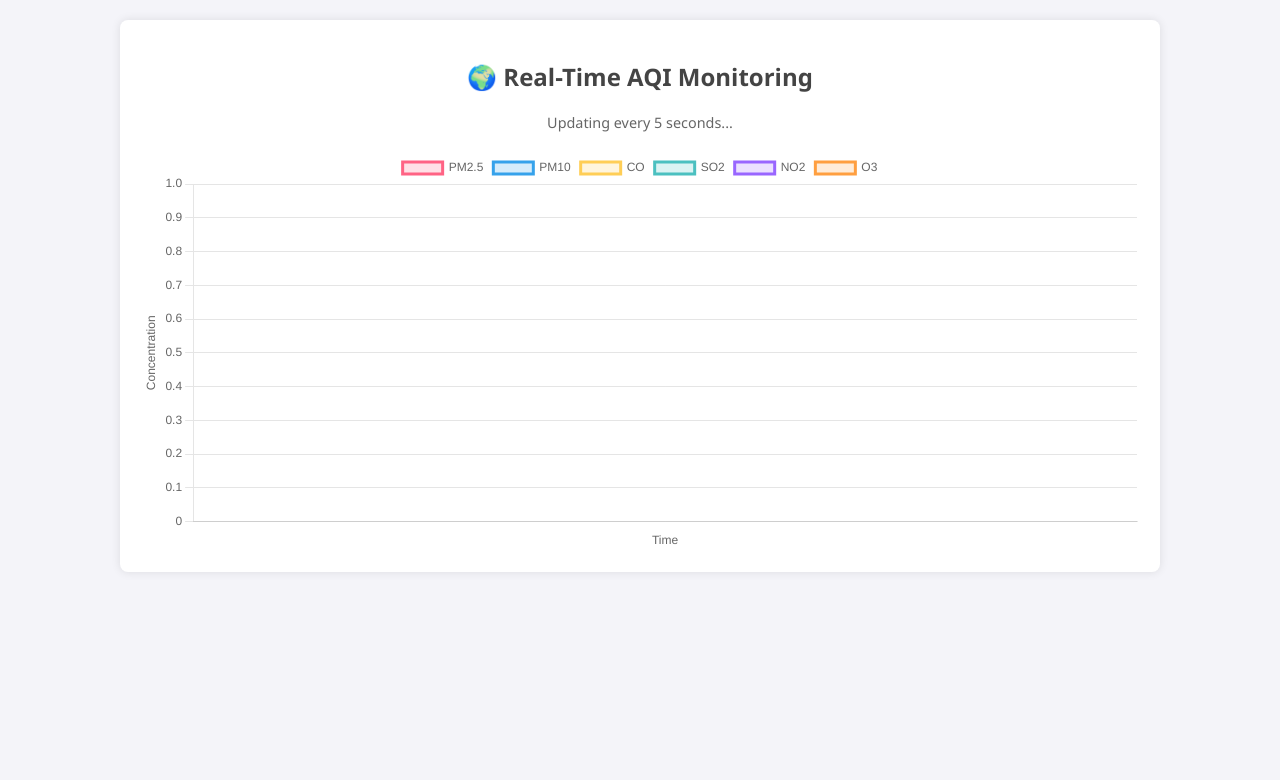
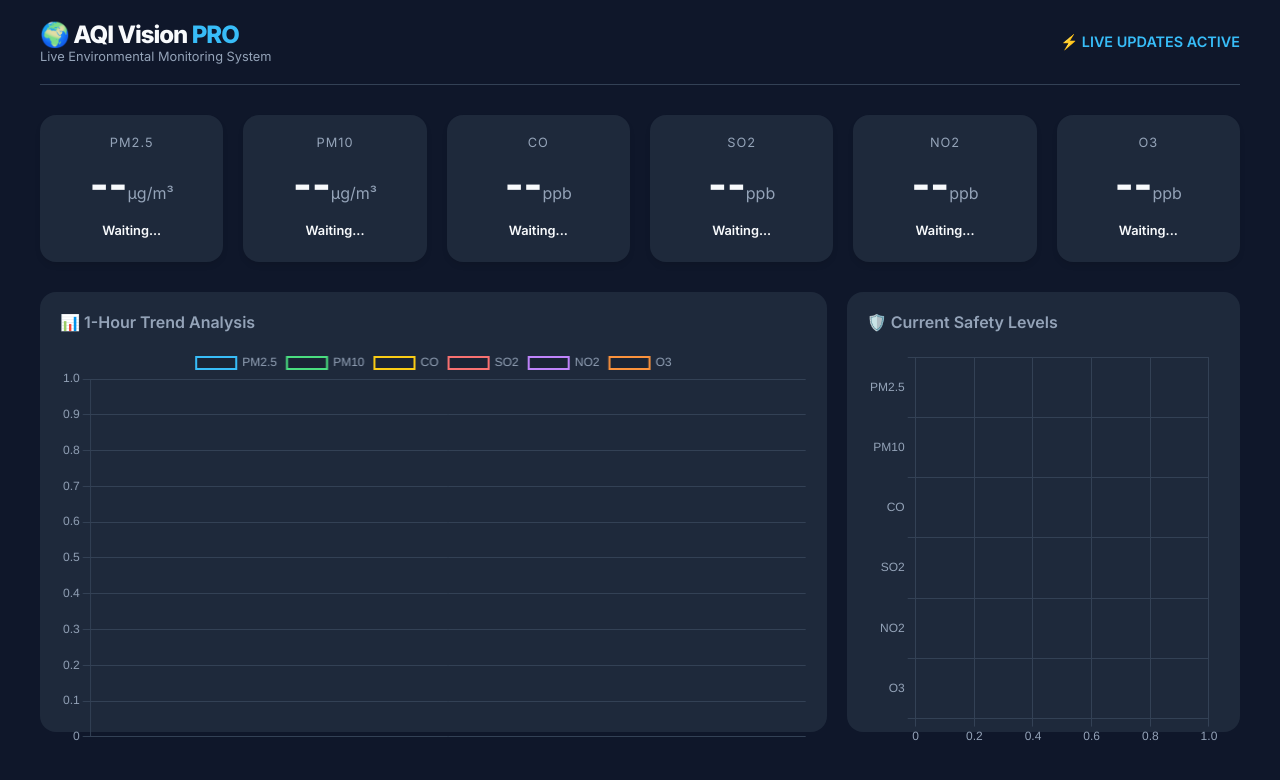
Before and after one commit to Martian453/AQI, a Flask app: page / in a window 1280 px wide. Shown: the top 780 px of the page. Run offline with Flask 3, Linux system fonts and the light colour scheme; data that the repository does not hold is empty.

Commit message:
Final V1.0: Premium Dashboard, Burst Mode OCR, Stability Fixes

```diff
--- a/app.py
+++ b/app.py
@@ -24,15 +24,21 @@ def data():
     rows = get_data()
 
     # Structure data for Chart.js
+    # Filter function: Keep value if not None and < 2000, else 0
+    def clean(val):
+        if val is None: return 0
+        if val > 2000: return 0 # Filter huge OCR errors
+        return val
+
     # Row format: (id, timestamp, pm25, pm10, co, so2, no2, o3)
     response = {
         "timestamps": [r[1] for r in rows],
-        "pm25": [r[2] if r[2] is not None else 0 for r in rows],
-        "pm10": [r[3] if r[3] is not None else 0 for r in rows],
-        "co":   [r[4] if r[4] is not None else 0 for r in rows],
-        "so2":  [r[5] if r[5] is not None else 0 for r in rows],
-        "no2":  [r[6] if r[6] is not None else 0 for r in rows],
-        "o3":   [r[7] if r[7] is not None else 0 for r in rows]
+        "pm25": [clean(r[2]) for r in rows],
+        "pm10": [clean(r[3]) for r in rows],
+        "co":   [clean(r[4]) for r in rows],
+        "so2":  [clean(r[5]) for r in rows],
+        "no2":  [clean(r[6]) for r in rows],
+        "o3":   [clean(r[7]) for r in rows]
     }
     return jsonify(response)
 
--- a/templates/dashboard.html
+++ b/templates/dashboard.html
@@ -4,115 +4,264 @@
 <head>
     <meta charset="UTF-8">
     <meta name="viewport" content="width=device-width, initial-scale=1.0">
-    <title>AQI Vision Dashboard</title>
+    <title>AQI Vision Premium Dashboard</title>
     <!-- Chart.js CDN -->
     <script src="https://cdn.jsdelivr.net/npm/chart.js"></script>
+    <link href="https://fonts.googleapis.com/css2?family=Inter:wght@300;400;600;800&display=swap" rel="stylesheet">
     <style>
+        :root {
+            --bg: #0f172a;
+            --card-bg: #1e293b;
+            --text-main: #f8fafc;
+            --text-muted: #94a3b8;
+            --accent: #38bdf8;
+            --good: #4ade80;
+            --moderate: #facc15;
+            --unhealthy: #f87171;
+            --hazardous: #c084fc;
+        }
+
         body {
-            font-family: 'Segoe UI', Tahoma, Geneva, Verdana, sans-serif;
-            background-color: #f4f4f9;
-            color: #333;
+            font-family: 'Inter', sans-serif;
+            background-color: var(--bg);
+            color: var(--text-main);
             margin: 0;
             padding: 20px;
         }
 
         .container {
-            max-width: 1000px;
+            max-width: 1200px;
             margin: 0 auto;
-            background: white;
-            padding: 20px;
-            box-shadow: 0 0 10px rgba(0, 0, 0, 0.1);
-            border-radius: 8px;
         }
 
-        h2 {
-            text-align: center;
-            color: #444;
+        header {
+            display: flex;
+            justify-content: space-between;
+            align-items: center;
+            margin-bottom: 30px;
+            border-bottom: 1px solid #334155;
+            padding-bottom: 20px;
         }
 
-        .chart-container {
-            position: relative;
-            height: 50vh;
-            width: 100%;
-            margin-top: 20px;
+        h2 { margin: 0; font-weight: 800; letter-spacing: -1px; }
+        .status { font-size: 0.9em; color: var(--accent); font-weight: 600; }
+
+        /* LIVE CARDS GRID */
+        .cards-grid {
+            display: grid;
+            grid-template-columns: repeat(auto-fit, minmax(160px, 1fr));
+            gap: 20px;
+            margin-bottom: 30px;
         }
 
-        .status {
+        .card {
+            background-color: var(--card-bg);
+            padding: 20px;
+            border-radius: 16px;
             text-align: center;
-            margin-top: 10px;
-            font-size: 0.9em;
-            color: #666;
+            box-shadow: 0 4px 6px -1px rgba(0, 0, 0, 0.1);
+            transition: transform 0.2s;
         }
+        .card:hover { transform: translateY(-5px); }
+
+        .card-label { color: var(--text-muted); font-size: 0.8em; text-transform: uppercase; letter-spacing: 1px; }
+        .card-value { font-size: 2.5em; font-weight: 800; margin: 10px 0; }
+        .card-unit { font-size: 0.4em; color: var(--text-muted); font-weight: 400; }
+        .card-indicator { font-size: 0.8em; font-weight: 600; padding: 4px 12px; border-radius: 20px; display: inline-block;}
+
+        /* SAFE COLORS */
+        .safe { color: var(--good); }
+        .mod { color: var(--moderate); }
+        .dang { color: var(--unhealthy); }
+        .bg-safe { background: rgba(74, 222, 128, 0.2); color: var(--good); }
+        .bg-mod { background: rgba(250, 204, 21, 0.2); color: var(--moderate); }
+        .bg-dang { background: rgba(248, 113, 113, 0.2); color: var(--unhealthy); }
+
+        /* CHARTS SECTION */
+        .charts-row {
+            display: grid;
+            grid-template-columns: 2fr 1fr;
+            gap: 20px;
+        }
+
+        .chart-box {
+            background: var(--card-bg);
+            padding: 20px;
+            border-radius: 16px;
+            height: 400px;
+            position: relative;
+        }
+        .chart-title { margin-bottom: 15px; font-weight: 600; color: var(--text-muted); }
+
     </style>
 </head>
 
 <body>
 
     <div class="container">
-        <h2>🌍 Real-Time AQI Monitoring</h2>
-        <div class="status">Updating every 5 seconds...</div>
+        <header>
+            <div>
+                <h2>🌍 AQI Vision <span style="color:var(--accent)">PRO</span></h2>
+                <div style="font-size:0.8em; color:var(--text-muted)">Live Environmental Monitoring System</div>
+            </div>
+            <div class="status">⚡ LIVE UPDATES ACTIVE</div>
+        </header>
 
-        <div class="chart-container">
-            <canvas id="aqiChart"></canvas>
+        <!-- LIVE SCORE CARDS -->
+        <div class="cards-grid" id="cards-container">
+            <!-- Injected by JS -->
+        </div>
+
+        <!-- CHARTS -->
+        <div class="charts-row">
+            <div class="chart-box">
+                <div class="chart-title">📊 1-Hour Trend Analysis</div>
+                <canvas id="trendChart"></canvas>
+            </div>
+            <div class="chart-box">
+                <div class="chart-title">🛡️ Current Safety Levels</div>
+                <canvas id="safetyChart"></canvas>
+            </div>
         </div>
     </div>
 
     <script>
-        const ctx = document.getElementById('aqiChart').getContext('2d');
+        // CONFIGURATION
+        const POLLUTANTS = ['PM2.5', 'PM10', 'CO', 'SO2', 'NO2', 'O3'];
+        const UNITS = { 'PM2.5': 'µg/m³', 'PM10': 'µg/m³', 'CO': 'ppb', 'SO2': 'ppb', 'NO2': 'ppb', 'O3': 'ppb' };
 
-        const aqiChart = new Chart(ctx, {
+        // Limits for "Good" air (simplified for visual demo)
+        const LIMITS = { 'PM2.5': 30, 'PM10': 50, 'CO': 100, 'SO2': 20, 'NO2': 40, 'O3': 60 };
+
+        // 1. SETUP CARDS
+        const cardsHTML = POLLUTANTS.map(p => `
+            <div class="card">
+                <div class="card-label">${p}</div>
+                <div class="card-value" id="val-${p}">--<span class="card-unit">${UNITS[p]}</span></div>
+                <div class="card-indicator" id="ind-${p}">Waiting...</div>
+            </div>
+        `).join('');
+        document.getElementById('cards-container').innerHTML = cardsHTML;
+
+        // 2. SETUP CHARTS
+        Chart.defaults.color = '#94a3b8';
+        Chart.defaults.borderColor = '#334155';
+
+        const ctxTrend = document.getElementById('trendChart').getContext('2d');
+        const trendChart = new Chart(ctxTrend, {
             type: 'line',
             data: {
                 labels: [],
-                datasets: [
-                    { label: 'PM2.5', borderColor: '#FF6384', backgroundColor: 'rgba(255, 99, 132, 0.2)', data: [] },
-                    { label: 'PM10', borderColor: '#36A2EB', backgroundColor: 'rgba(54, 162, 235, 0.2)', data: [] },
-                    { label: 'CO', borderColor: '#FFCE56', backgroundColor: 'rgba(255, 206, 86, 0.2)', data: [] },
-                    { label: 'SO2', borderColor: '#4BC0C0', backgroundColor: 'rgba(75, 192, 192, 0.2)', data: [] },
-                    { label: 'NO2', borderColor: '#9966FF', backgroundColor: 'rgba(153, 102, 255, 0.2)', data: [] },
-                    { label: 'O3', borderColor: '#FF9F40', backgroundColor: 'rgba(255, 159, 64, 0.2)', data: [] }
-                ]
+                datasets: POLLUTANTS.map((p, i) => ({
+                    label: p,
+                    data: [],
+                    borderColor: ['#38bdf8', '#4ade80', '#facc15', '#f87171', '#c084fc', '#fb923c'][i],
+                    tension: 0.4,
+                    borderWidth: 2,
+                    pointRadius: 0
+                }))
             },
             options: {
                 responsive: true,
                 maintainAspectRatio: false,
-                scales: {
-                    x: { title: { display: true, text: 'Time' }, ticks: { maxTicksLimit: 10 } },
-                    y: { beginAtZero: true, title: { display: true, text: 'Concentration' } }
-                },
-                elements: { point: { radius: 3 } },
-                animation: { duration: 0 } // Disable animation for smoother updates
+                scales: { x: { display: false }, y: { beginAtZero: true } },
+                plugins: { legend: { position: 'top' } }
             }
         });
 
-        function fetchData() {
+        const ctxSafety = document.getElementById('safetyChart').getContext('2d');
+        const safetyChart = new Chart(ctxSafety, {
+            type: 'bar',
+            data: {
+                labels: POLLUTANTS,
+                datasets: [{
+                    label: 'Current Level',
+                    data: [0,0,0,0,0,0],
+                    backgroundColor: POLLUTANTS.map(p => '#38bdf8'),
+                    borderRadius: 5
+                }]
+            },
+            options: {
+                indexAxis: 'y',
+                responsive: true,
+                maintainAspectRatio: false,
+                plugins: { legend: { display: false } }
+            }
+        });
+
+        // 3. FETCH LOOP
+        function updateDashboard() {
             fetch('/data')
-                .then(response => response.json())
+                .then(res => res.json())
                 .then(data => {
-                    // Formatting timestamps to simple time
-                    const formattedTime = data.timestamps.map(ts => {
-                        const date = new Date(ts);
-                        return date.toLocaleTimeString();
+                    const count = data.timestamps.length;
+                    if (count === 0) return;
+
+                    // Update Charts
+                    trendChart.data.labels = data.timestamps;
+                    trendChart.data.datasets[0].data = data.pm25;
+                    trendChart.data.datasets[1].data = data.pm10;
+                    trendChart.data.datasets[2].data = data.co;
+                    trendChart.data.datasets[3].data = data.so2;
+                    trendChart.data.datasets[4].data = data.no2;
+                    trendChart.data.datasets[5].data = data.o3;
+                    trendChart.update();
+
+                    // Get LATEST values (last item in array)
+                    const latest = {
+                        'PM2.5': data.pm25[count-1],
+                        'PM10':  data.pm10[count-1],
+                        'CO':    data.co[count-1],
+                        'SO2':   data.so2[count-1],
+                        'NO2':   data.no2[count-1],
+                        'O3':    data.o3[count-1]
+                    };
+
+                    // Update Cards & Safety Chart
+                    const safetyData = [];
+                    const safetyColors = [];
+
+                    POLLUTANTS.forEach((p, index) => {
+                        const val = latest[p];
+                        const limit = LIMITS[p];
+
+                        // Text Update
+                        document.getElementById(`val-${p}`).innerHTML =
+                            `${val}<span class="card-unit">${UNITS[p]}</span>`;
+
+                        // Logic: Good? Bad?
+                        const ind = document.getElementById(`ind-${p}`);
+                        let status = "SAFE";
+                        let cssClass = "bg-safe";
+                        let colorHex = "#4ade80"; // Green
+
+                        if (val > limit * 2) {
+                            status = "HAZARDOUS"; cssClass = "bg-dang"; colorHex = "#f87171"; // Red
+                        } else if (val > limit) {
+                            status = "MODERATE"; cssClass = "bg-mod"; colorHex = "#facc15"; // Yellow
+                        }
+
+                        // Apply Styles
+                        ind.innerText = status;
+                        ind.className = `card-indicator ${cssClass}`;
+
+                        // Push to Safety Chart
+                        safetyData.push(val);
+                        safetyColors.push(colorHex);
                     });
 
-                    aqiChart.data.labels = formattedTime;
-                    aqiChart.data.datasets[0].data = data.pm25;
-                    aqiChart.data.datasets[1].data = data.pm10;
-                    aqiChart.data.datasets[2].data = data.co;
-                    aqiChart.data.datasets[3].data = data.so2;
-                    aqiChart.data.datasets[4].data = data.no2;
-                    aqiChart.data.datasets[5].data = data.o3;
+                    // Update Safety Bar Chart
+                    safetyChart.data.datasets[0].data = safetyData;
+                    safetyChart.data.datasets[0].backgroundColor = safetyColors;
+                    safetyChart.update();
 
-                    aqiChart.update();
                 })
-                .catch(err => console.error("Error fetching data:", err));
+                .catch(err => console.error(err));
         }
 
-        // Refresh every 5 seconds
-        setInterval(fetchData, 5000);
-        fetchData(); // Initial call
+        setInterval(updateDashboard, 2000); // Fast 2s refresh for "Real Time" feel
+        updateDashboard();
+
     </script>
-
 </body>
-
 </html>
```
Also changed, not shown: capture_ocr.py (+104 -31 lines), README.md.
